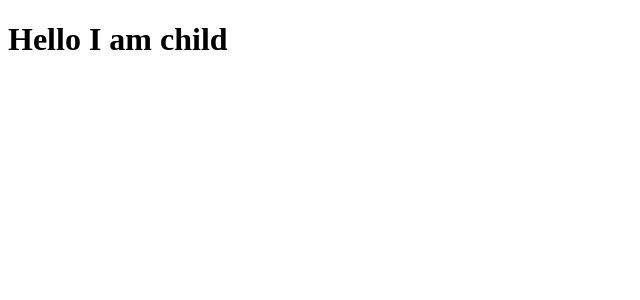
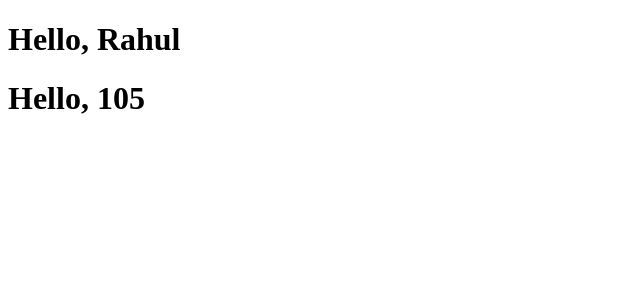
Before and after one commit to divyaIndur123/MyApp, a React (Create React App) app: page / in a window 1280 px wide. Shown: the top 300 px of the page, without its empty margins (0-640 px from the left). Built offline with nearby package versions, Linux system fonts and the light colour scheme.

Commit message:
State concept and how we can change props value using state

```diff
--- a/src/App.js
+++ b/src/App.js
@@ -1,15 +1,21 @@
-import React, { Component } from 'react';
+import React, {Component } from 'react'
+
 class Student extends Component{
+    state={
+        name:"Rahul",
+        roll:this.props.roll  // here we are doing in this way because props value cannot be changed so we first
+                              // pass it to the state then we change the value
+    };
+
     render(){
+
         return(
-            <div>
-                {/* we have to write the children to acces it */}
-                <h1>Hello {this.props.children}</h1>
-
-            </div>
+            <>
+        <h1>Hello, {this.state.name}</h1>
+        <h1>Hello, {this.state.roll}</h1>
+        </>
         );
     }
 }
 
-
 export default Student;
--- a/src/index.js
+++ b/src/index.js
@@ -2,5 +2,6 @@ import React from 'react';
 import ReactDOM from 'react-dom';
 import Student from './App';
 
-//  observe the closing and tag , its the way slash is given
-ReactDOM.render(<Student>I am child</Student>,document.getElementById('root'));
+
+
+ReactDOM.render(<Student roll={105}/>,document.getElementById('root'));
```
